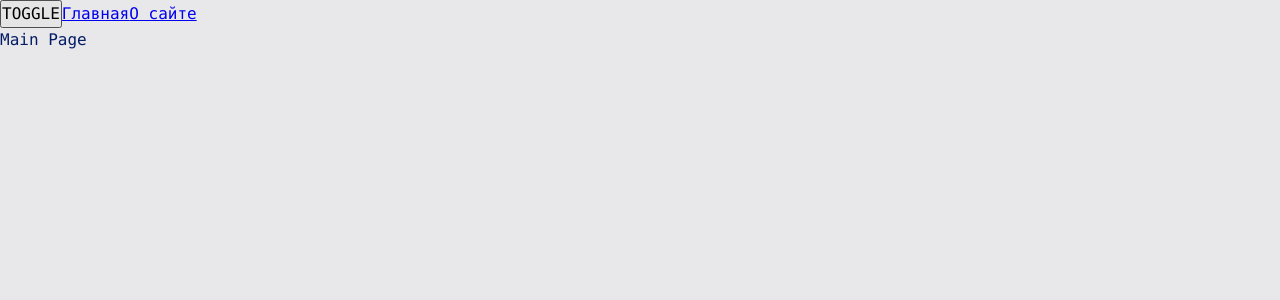
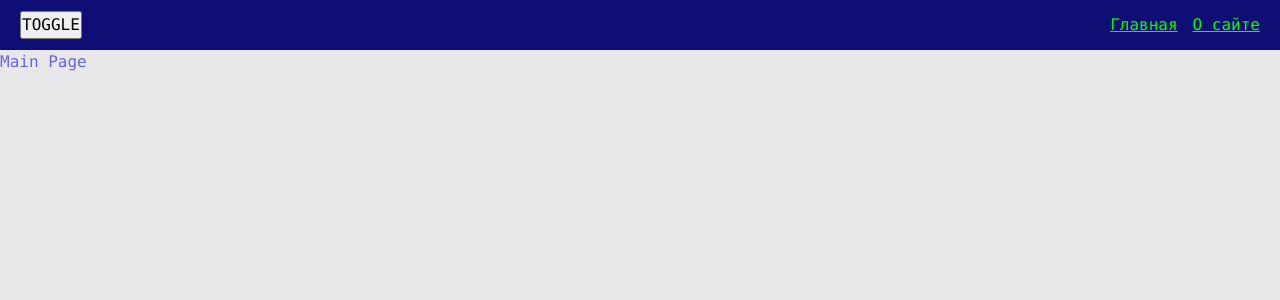
Before and after one commit to simolex/ut-blog-project, a React app: page / in a window 1280 px wide. Shown: the top 300 px of the page. Built offline with nearby package versions, Linux system fonts and the light colour scheme; the HTML template or start-up script is replaced by a standard one.

Commit message:
move Links to Navbar component

```diff
--- a/src/app/App.tsx
+++ b/src/app/App.tsx
@@ -4,14 +4,13 @@
 import { classNames } from "shared/lib/classNames";
 import { useTheme } from "app/providers/ThemeProvider";
 import { AppRouter } from "./providers/Router";
+import { Navbar } from "widgets/Navbar";
 
 const App = () => {
     const { theme, toggleTheme } = useTheme();
     return (
         <div className={classNames("app", {}, [theme])}>
-            <button onClick={toggleTheme}>TOGGLE</button>
-            <Link to={"/"}>Главная</Link>
-            <Link to={"/about"}>О сайте</Link>
+            <Navbar />
             <AppRouter />
         </div>
     );
--- a/src/app/styles/themes/dark.scss
+++ b/src/app/styles/themes/dark.scss
@@ -1,5 +1,9 @@
 .app.dark {
   --bg-color: #0e0e75;
-  --primary-color: lime;
-  --sec-color: darken(var(--primary-color), 50%);
+  --inverted-bg-color: #e8e8ea;
+  --primary-color: #00ff00;
+  --sec-color: #157c15;
+
+  --inverted-primary-color: #6565e4;
+    --inverted-sec-color: #9c9ce2;
 }
--- a/src/app/styles/themes/light.scss
+++ b/src/app/styles/themes/light.scss
@@ -1,5 +1,9 @@
 .app.light {
   --bg-color: #e8e8ea;
-  --primary-color: #041c65;
-  --sec-color: lighten(var(--primary-color), 50%);
+  --inverted-bg-color: #0e0e75;
+  --primary-color: #6565e4;
+  --sec-color: #9c9ce2;
+
+  --inverted-primary-color: #00ff00;
+  --inverted-sec-color: #157c15;
 }
--- a/src/app/styles/variables/global.scss
+++ b/src/app/styles/variables/global.scss
@@ -8,4 +8,8 @@
   --font-size-l: 24px;
   --font-line-l: 1.33;
   --font-l: var(--font-size-l) / var(--font-line-l) var(--font-family-main);
+
+  //Sizes
+
+  --navebar-height: 50px;
 }
--- a/src/shared/lib/classNames.ts
+++ b/src/shared/lib/classNames.ts
@@ -1,9 +1,9 @@
 type Mods = Record<string, boolean | string>;
 
-export function classNames(cls: string, mods: Mods, additional: string[]): string {
+export function classNames(cls: string, mods: Mods={}, additional: string[]=[]): string {
   return [
     cls,
-    ...additional,
+    ...additional.filter(Boolean),
     ...Object.entries(mods)
       .filter(([, value]) => Boolean(value))
       .map(([className]) => className),
--- /dev/null
+++ b/src/shared/ui/AppLink/AppLink.module.scss
@@ -0,0 +1,10 @@
+.appLink{
+   color: var(--primary-color);
+}
+
+.primary{
+   color:var(--primary-color);
+}
+.secondary{
+color: var(--inverted-primary-color);
+}
--- /dev/null
+++ b/src/shared/ui/AppLink/AppLink.tsx
@@ -0,0 +1,25 @@
+import { useTheme } from "app/providers/ThemeProvider";
+import { FC } from "react";
+import { Link, LinkProps } from "react-router-dom";
+import { classNames } from "shared/lib/classNames";
+import styles from "./AppLink.module.scss";
+
+export enum AppLinkTheme {
+    PRIMARY = "primary",
+    SECONDARY = "secondary"
+}
+
+interface AppLinkProps extends LinkProps {
+    className?: string;
+    theme?: AppLinkTheme;
+}
+
+export const AppLink: FC<AppLinkProps> = (props) => {
+    const { to, className, theme = AppLinkTheme.PRIMARY, children, ...otherProps } = props;
+
+    return (
+        <Link to={to} className={classNames(styles.appLink, {}, [className, styles[theme]])} {...otherProps}>
+            {children}
+        </Link>
+    );
+};
--- /dev/null
+++ b/src/widgets/Navbar/index.ts
@@ -0,0 +1 @@
+export { Navbar } from "./ui/Navbar";
--- /dev/null
+++ b/src/widgets/Navbar/ui/Navbar.module.scss
@@ -0,0 +1,15 @@
+.navbar{
+   width: 100%;
+   height: var(--navebar-height);
+   background-color: var(--inverted-bg-color);
+   display: flex;
+   align-items: center;
+   justify-content: space-between;
+   padding: 20px;
+}
+.links{
+
+}
+.linkItem:not(:last-child){
+   margin-right: 15px;
+}
--- /dev/null
+++ b/src/widgets/Navbar/ui/Navbar.tsx
@@ -0,0 +1,26 @@
+import { useTheme } from "app/providers/ThemeProvider";
+import { Link } from "react-router-dom";
+import { classNames } from "shared/lib/classNames";
+import { AppLink, AppLinkTheme } from "shared/ui/AppLink/AppLink";
+import styles from "./Navbar.module.scss";
+
+interface NavbarProps {
+    className?: string;
+}
+
+export const Navbar = ({ className }: NavbarProps) => {
+    const { theme, toggleTheme } = useTheme();
+    return (
+        <div className={classNames(styles.navbar, {}, [className])}>
+            <button onClick={toggleTheme}>TOGGLE</button>
+            <div className={styles.links}>
+                <AppLink theme={AppLinkTheme.SECONDARY} to={"/"} className={styles.linkItem}>
+                    Главная
+                </AppLink>
+                <AppLink theme={AppLinkTheme.SECONDARY} to={"/about"} className={styles.linkItem}>
+                    О сайте
+                </AppLink>
+            </div>
+        </div>
+    );
+};
```
